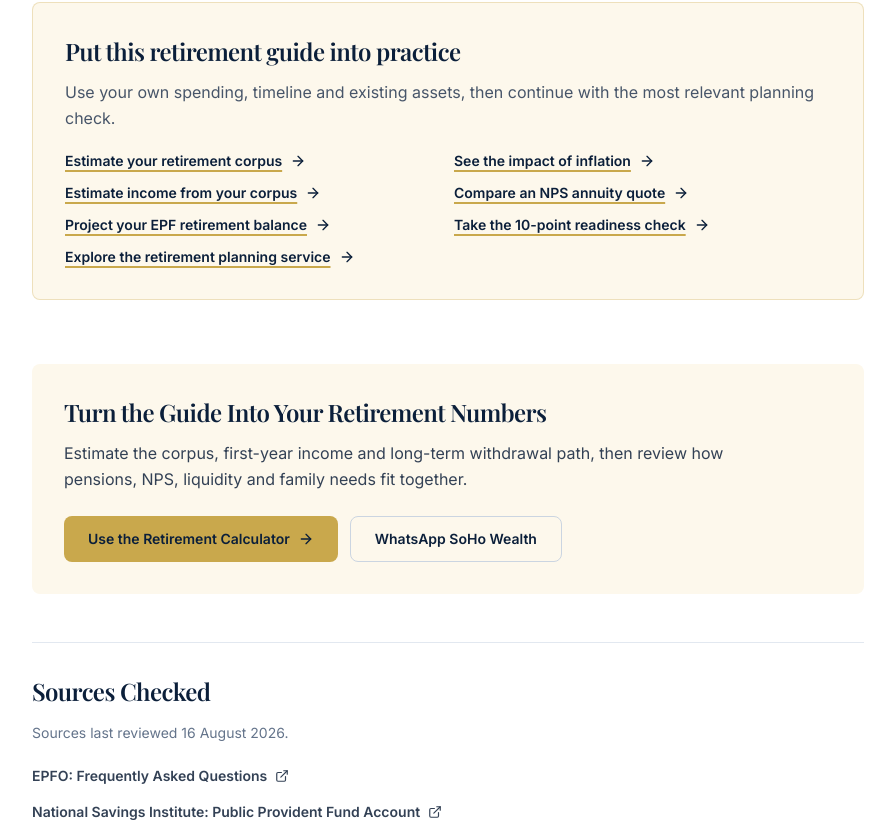
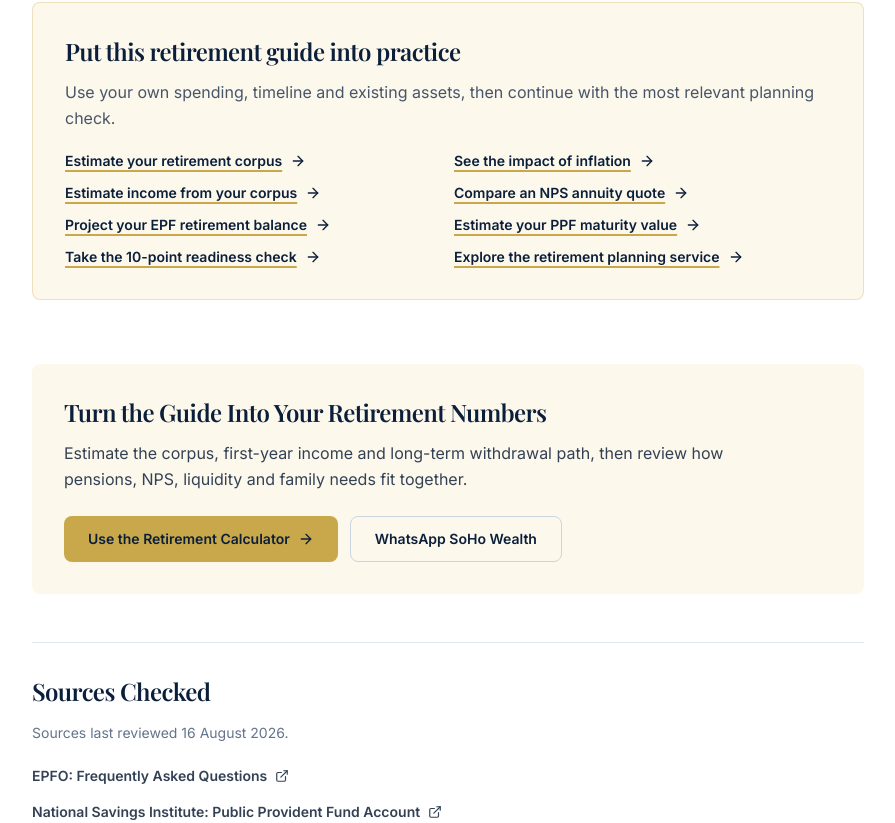
Before and after one commit to ethereum007/sohowealth1, a Next.js app: page /insights/epf-vs-ppf-vs-nps in a window 1280 px wide. Shown: the part 5277-6100 px from the top of the page, without its empty margins (192-1087 px from the left). Built offline with nearby package versions, Linux system fonts and the light colour scheme.

Commit message:
feat: surface PPF calculator

```diff
--- a/src/app/insights/[slug]/page.tsx
+++ b/src/app/insights/[slug]/page.tsx
@@ -319,6 +319,7 @@ export default async function InsightPostPage({ params }: PageProps) {
                   ["Estimate income from your corpus", "/tools/retirement-income-calculator"],
                   ["Compare an NPS annuity quote", "/tools/nps-annuity-calculator"],
                   ["Project your EPF retirement balance", "/tools/epf-calculator"],
+                  ["Estimate your PPF maturity value", "/tools/ppf-calculator"],
                   ["Take the 10-point readiness check", "/tools/retirement-readiness-check"],
                   ["Explore the retirement planning service", "/retirement-planning"],
                 ].map(([label, href]) => (
--- a/src/components/layout/Footer.tsx
+++ b/src/components/layout/Footer.tsx
@@ -24,6 +24,7 @@ const audienceLinks = [
   { name: "Income Calculator", href: "/tools/retirement-income-calculator" },
   { name: "NPS Annuity Calculator", href: "/tools/nps-annuity-calculator" },
   { name: "EPF Calculator", href: "/tools/epf-calculator" },
+  { name: "PPF Calculator", href: "/tools/ppf-calculator" },
   { name: "Retirement Readiness Check", href: "/tools/retirement-readiness-check" },
   { name: "For Doctors", href: "/financial-planning-for-doctors" },
   { name: "For IT Professionals", href: "/wealth-planning-for-it-professionals" },
--- a/src/components/layout/Header.tsx
+++ b/src/components/layout/Header.tsx
@@ -91,6 +91,11 @@ const audienceLinks: MenuLink[] = [
     name: "EPF Calculator",
     href: "/tools/epf-calculator",
     description: "Project an EPF balance with editable contributions and interest assumptions.",
+  },
+  {
+    name: "PPF Calculator",
+    href: "/tools/ppf-calculator",
+    description: "Estimate PPF maturity with editable deposits, term and rate.",
   },
   {
     name: "Retirement Readiness Check",
```
